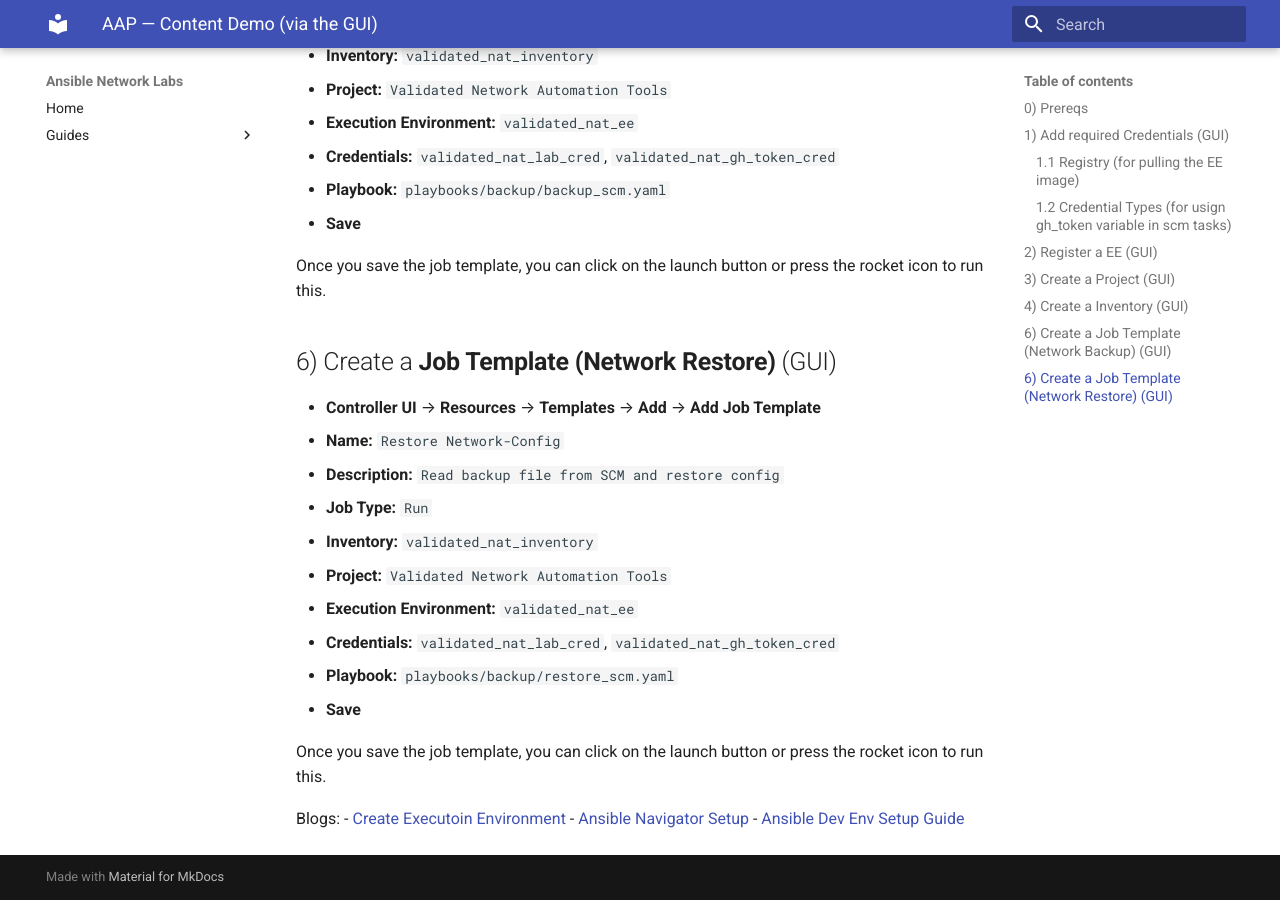
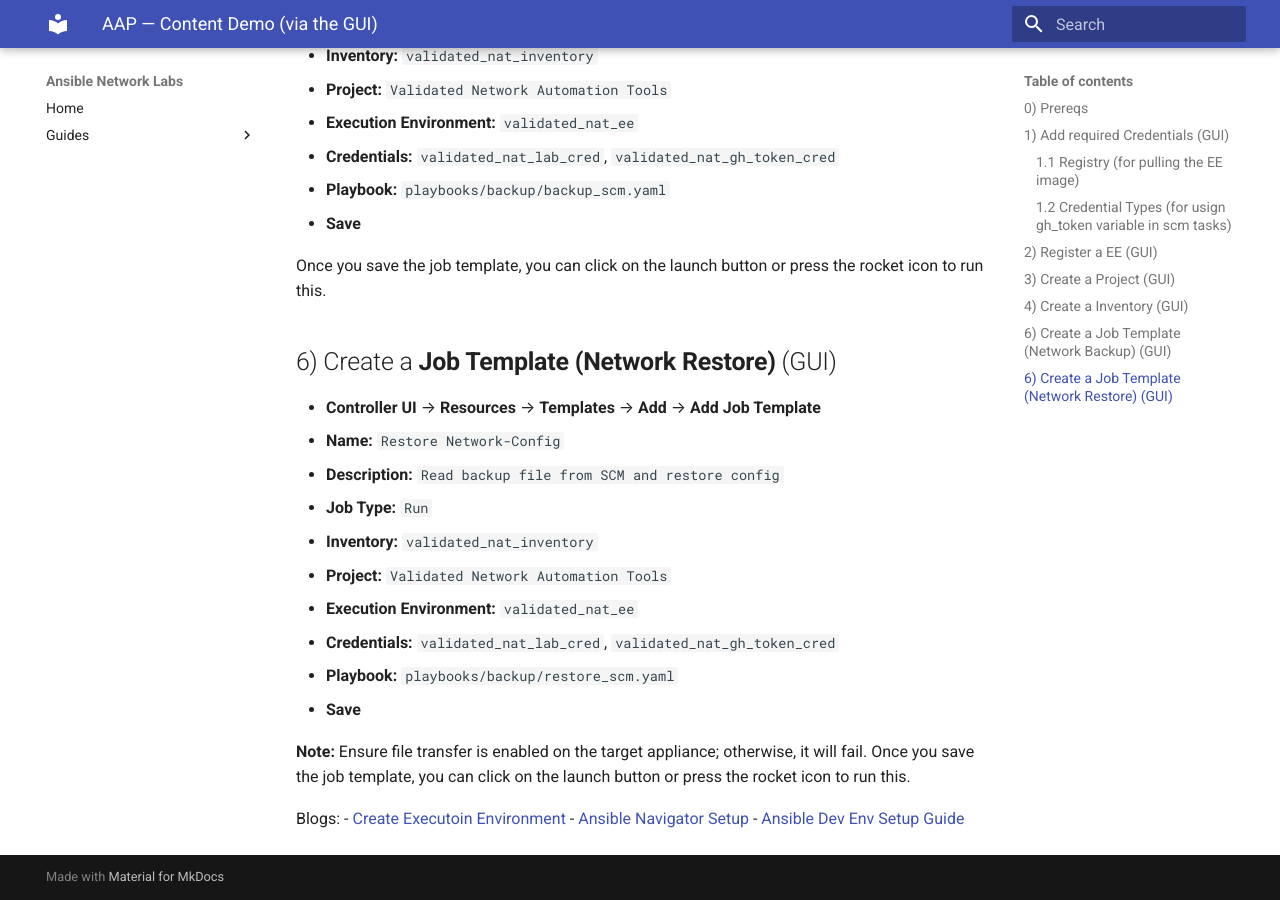
Before and after one commit to rohitthakur2590/network_automation_tools, an MkDocs documentation site: the page built from docs/guides/network_automation_with_aap_.md, in a window 1280 px wide and 900 px high, scrolled down 3195 px. Built offline with MkDocs 1.6.1 and Material for MkDocs 9.7.7, drawn with Linux system fonts in a browser that asks for light colours.

Commit message:
Update network_automation_with_aap_.md

```diff
--- a/docs/guides/network_automation_with_aap_.md
+++ b/docs/guides/network_automation_with_aap_.md
@@ -176,6 +176,7 @@ Once you save the job template, you can click on the launch button or press the
   - **Playbook:** `playbooks/backup/restore_scm.yaml`
   - **Save**
 
+**Note:** Ensure file transfer is enabled on the target appliance; otherwise, it will fail.
 Once you save the job template, you can click on the launch button or press the rocket icon to run this.
 
 Blogs:
```
